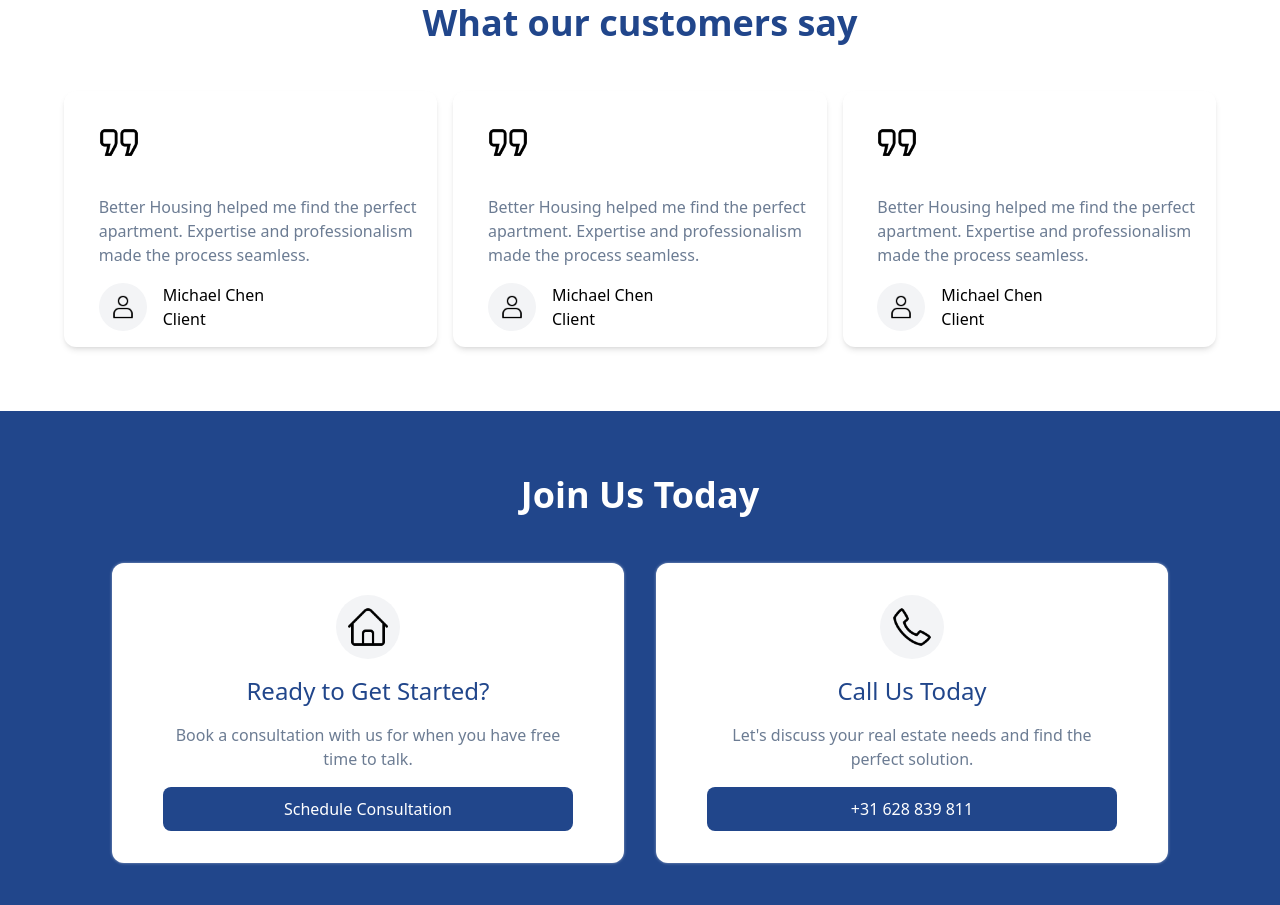
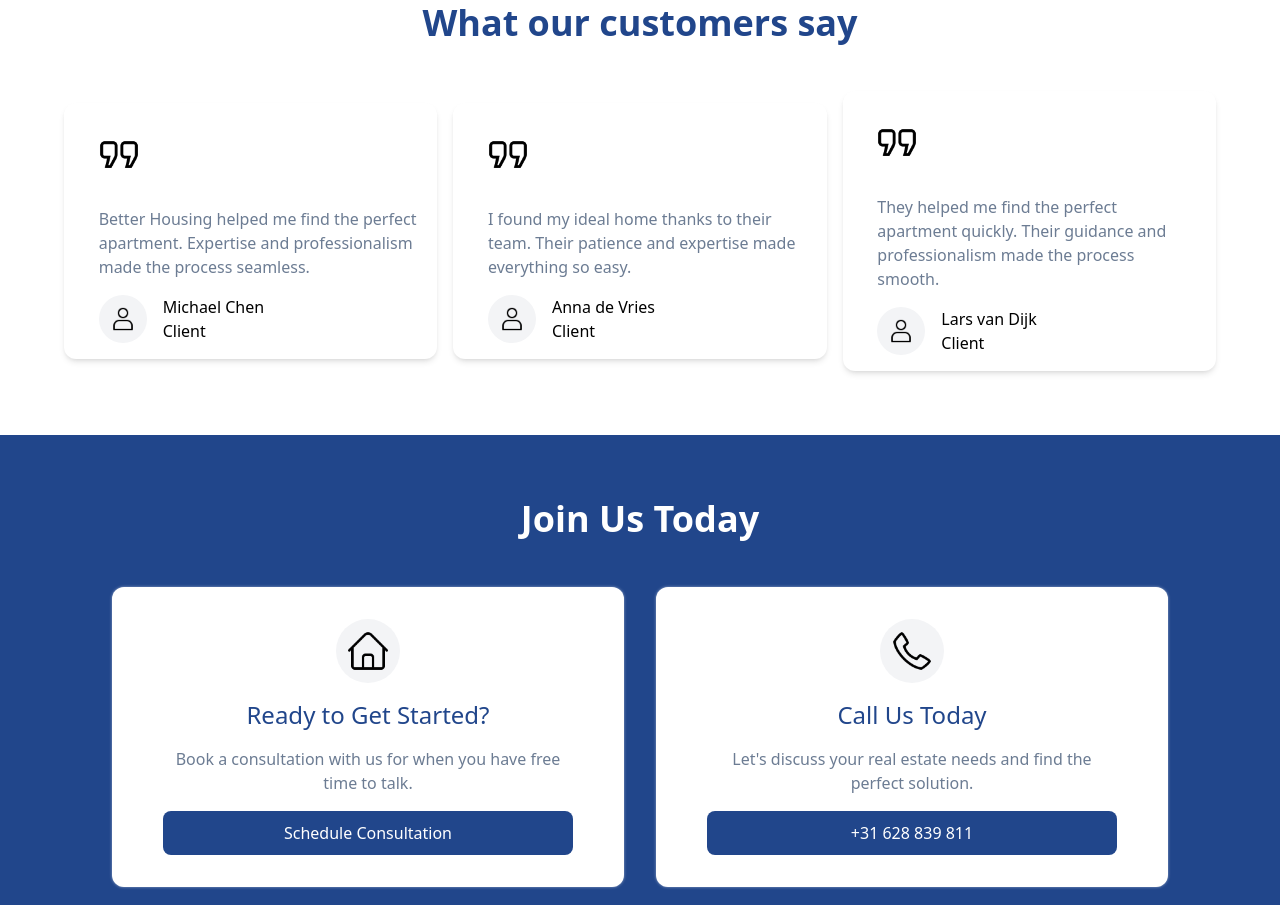
Before and after one commit to HelloTeodor/better-housing-final, a website: page index.html in a window 1280 px wide. Shown: the part 2007-2912 px from the top of the page. Drawn offline with Linux system fonts and the light colour scheme.

Commit message:
updated names on cards customer

```diff
--- a/index.html
+++ b/index.html
@@ -412,8 +412,8 @@
               </div>
               <div class="w-[90%] pl-4">
                 <p class="text-(--color-accent-text-light)">
-                  Better Housing helped me find the perfect apartment. Expertise
-                  and professionalism made the process seamless.
+                  I found my ideal home thanks to their team. Their
+                  patience and expertise made everything so easy.
                 </p>
               </div>
               <div class="w-[90%] pl-4 flex mb-4">
@@ -421,7 +421,7 @@
                   <img src="/assets/user.png" alt="user icon" class="w-6" />
                 </div>
                 <div class="pl-4">
-                  <p>Michael Chen</p>
+                  <p>Anna de Vries</p>
                   <p>Client</p>
                 </div>
               </div>
@@ -439,8 +439,8 @@
               </div>
               <div class="w-[90%] pl-4">
                 <p class="text-(--color-accent-text-light)">
-                  Better Housing helped me find the perfect apartment. Expertise
-                  and professionalism made the process seamless.
+                  They helped me find the perfect apartment quickly. Their
+                  guidance and professionalism made the process smooth.
                 </p>
               </div>
               <div class="w-[90%] pl-4 flex mb-4">
@@ -448,7 +448,7 @@
                   <img src="/assets/user.png" alt="user icon" class="w-6" />
                 </div>
                 <div class="pl-4">
-                  <p>Michael Chen</p>
+                  <p>Lars van Dijk</p>
                   <p>Client</p>
                 </div>
               </div>
```
